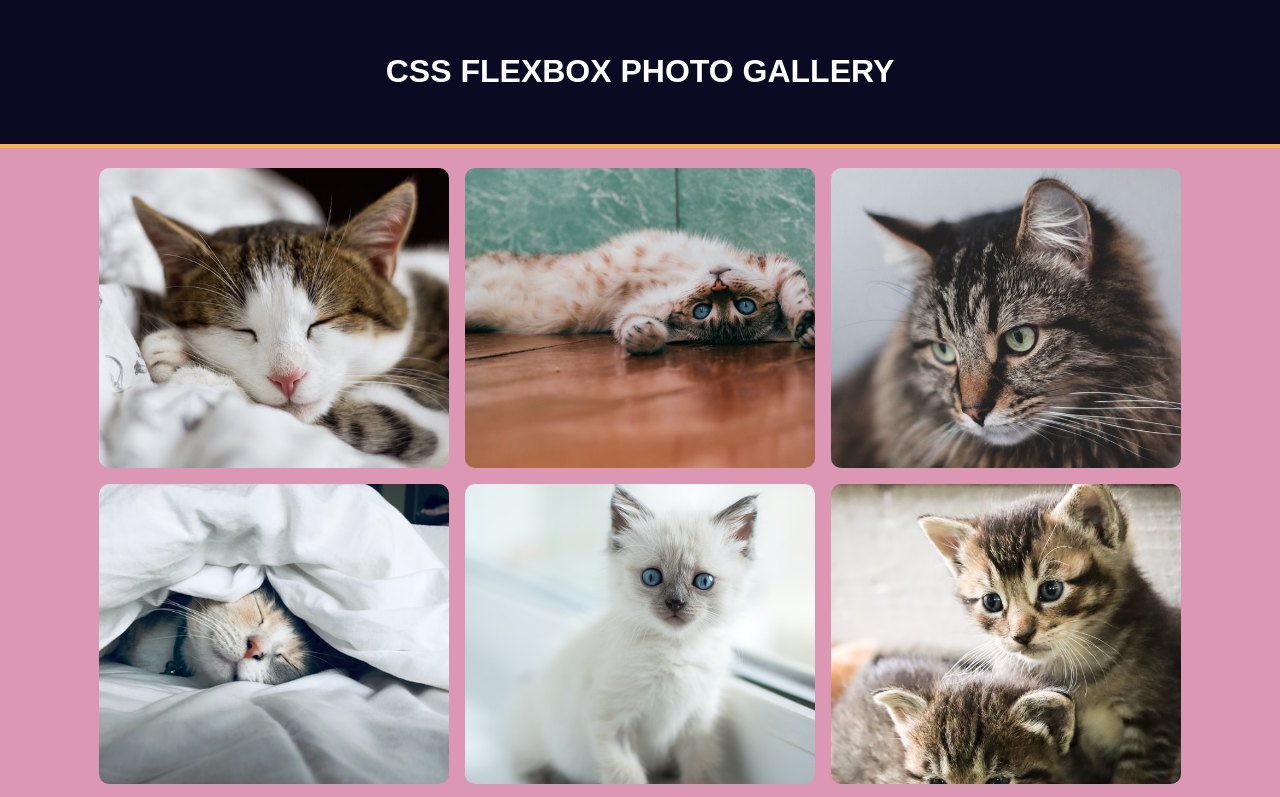
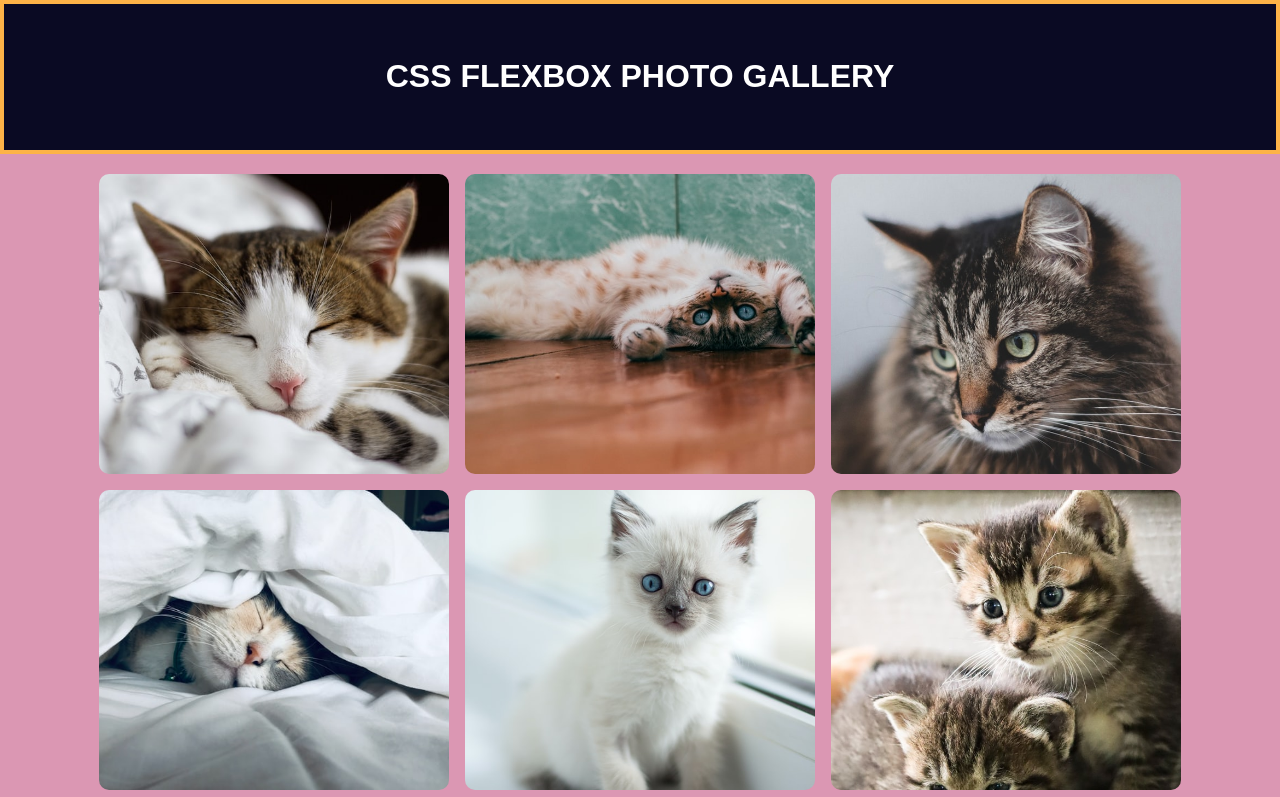
Before and after one commit to syjem/Photo-Gallery, a plain HTML site: page index.html in a window 1280 px wide. Shown: the top 797 px of the page. Drawn offline with Linux system fonts and the light colour scheme.

Commit message:
Change the Border

```diff
--- a/css/style.css
+++ b/css/style.css
@@ -11,10 +11,10 @@
   .header {
     text-align: center;
     text-transform: uppercase;
-    padding: 32px;
+    padding: 33px;
     background-color: #0a0a23;
     color: #fff;
-    border-bottom: 4px solid #fdb347;
+    border: 4px solid #fdb347;
   }
 
   .gallery {
```
